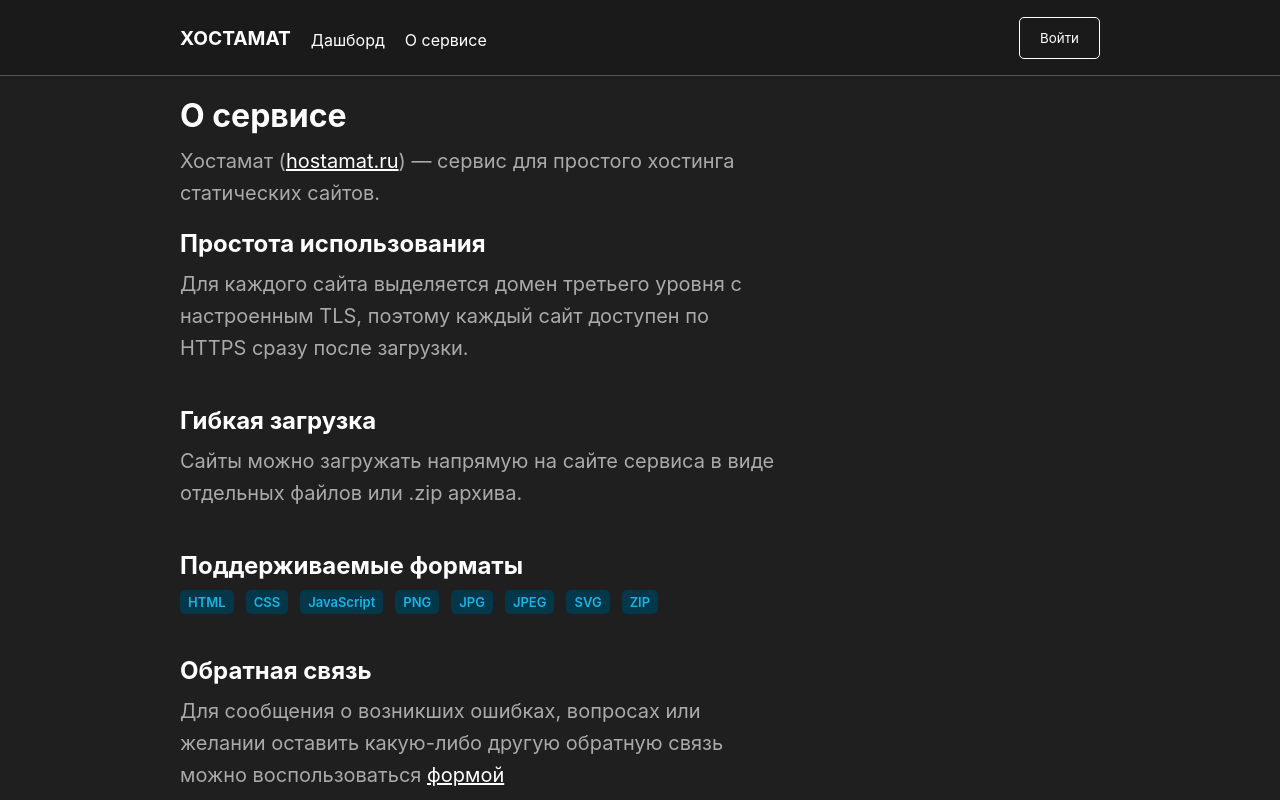
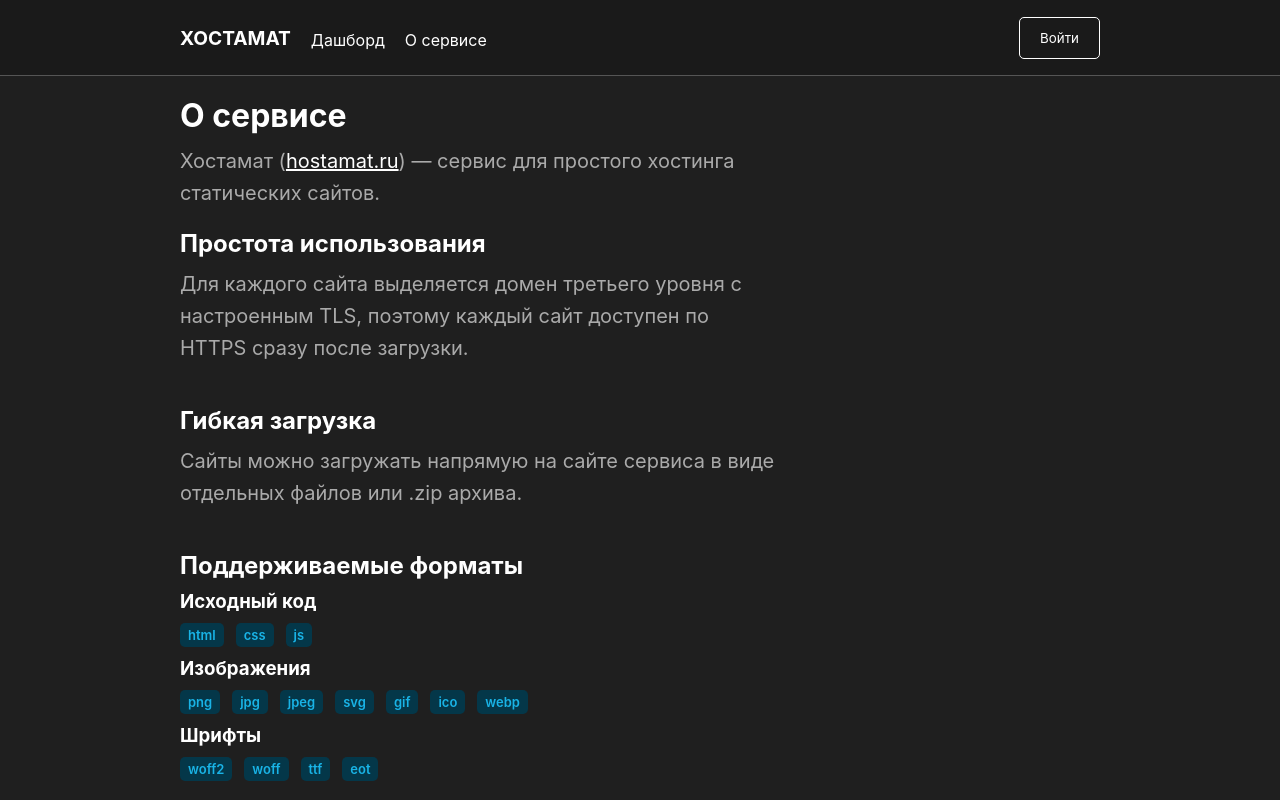
Before and after one commit to mishankov/hostamat, a SvelteKit app in the folder webapp/: page /about in a window 1280 px wide. Shown: the top 800 px of the page. Built offline with nearby package versions, Linux system fonts and the light colour scheme; no server answers.

Commit message:
Update acceptable files (#78)
* fix #64

* Add support for additional file formats

- Add GIF, ICO, WebP image formats
- Add WOFF2, WOFF, TTF, EOT font formats
- Update about page to categorize supported formats

```diff
--- a/webapp/src/routes/about/+page.svelte
+++ b/webapp/src/routes/about/+page.svelte
@@ -32,15 +32,30 @@
 
 			<div class="card">
 				<h2>Поддерживаемые форматы</h2>
+				<h3>Исходный код</h3>
 				<div class="file-types">
-					<Badge text="HTML" />
-					<Badge text="CSS" />
-					<Badge text="JavaScript" />
-					<Badge text="PNG" />
-					<Badge text="JPG" />
-					<Badge text="JPEG" />
-					<Badge text="SVG" />
-					<Badge text="ZIP" />
+					<Badge text="html" />
+					<Badge text="css" />
+					<Badge text="js" />
+				</div>
+
+				<h3>Изображения</h3>
+				<div class="file-types">
+					<Badge text="png" />
+					<Badge text="jpg" />
+					<Badge text="jpeg" />
+					<Badge text="svg" />
+					<Badge text="gif" />
+					<Badge text="ico" />
+					<Badge text="webp" />
+				</div>
+
+				<h3>Шрифты</h3>
+				<div class="file-types">
+					<Badge text="woff2" />
+					<Badge text="woff" />
+					<Badge text="ttf" />
+					<Badge text="eot" />
 				</div>
 			</div>
 
```
Also changed, not shown: 1 other file (tests, documents, lock files or other folders).
